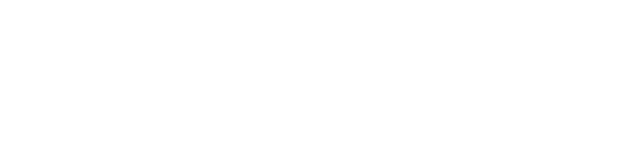
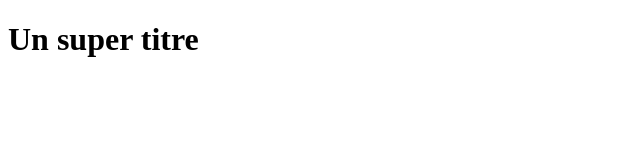
Before and after one commit to Betsa777/betsaProject, a plain HTML site: page index.html in a window 1280 px wide. Shown: the whole page, without its empty margins (0-640 px from the left). Drawn offline with Linux system fonts and the light colour scheme.

Commit message:
Ajout des fichiers html et css

```diff
--- a/index.html
+++ b/index.html
@@ -7,6 +7,6 @@
     <title>Document</title>
 </head>
 <body>
-
+    <h1>Un super titre</h1>
 </body>
 </html>
--- /dev/null
+++ b/style.css
@@ -0,0 +1,3 @@
+h1{
+    color:red;
+}
```
